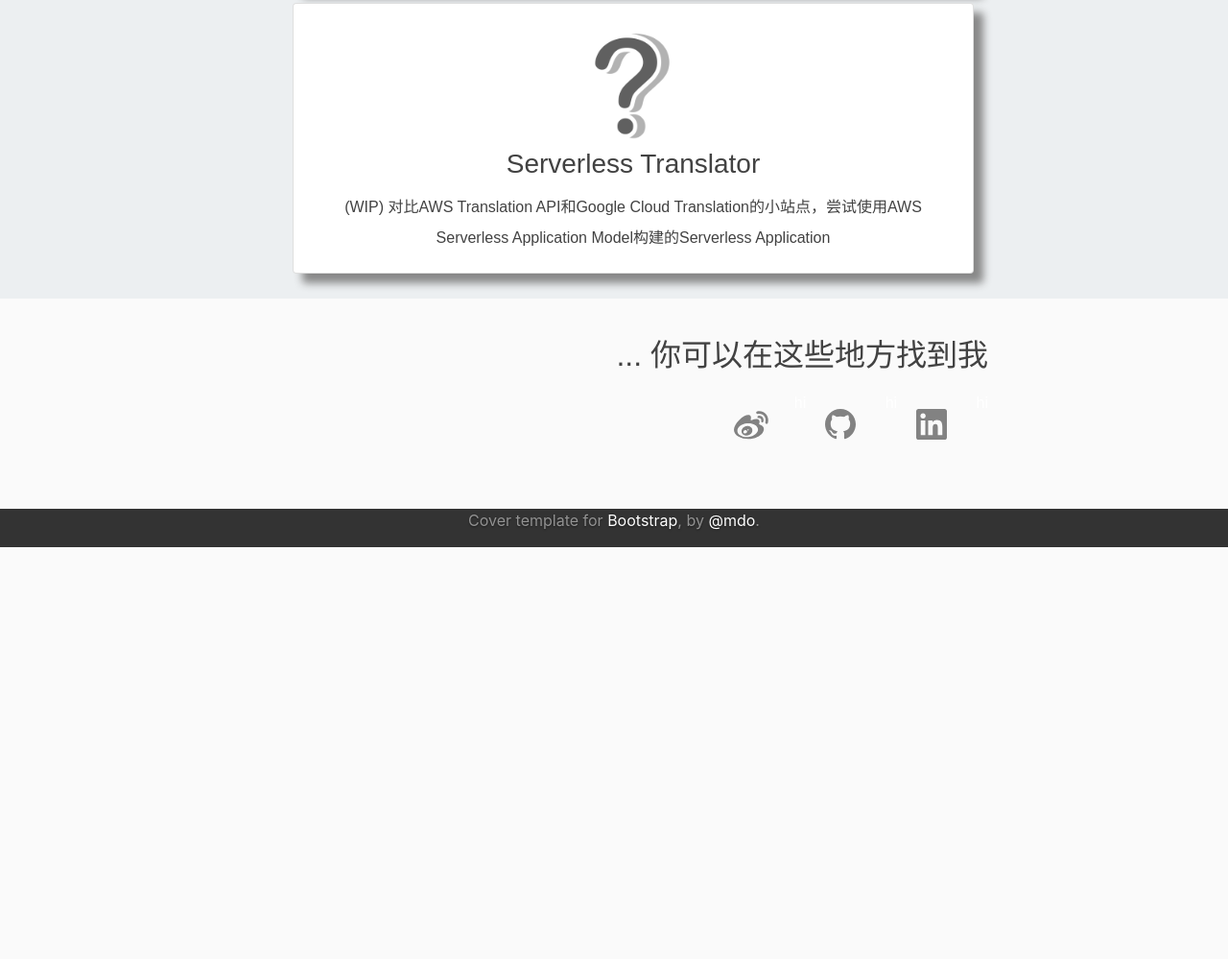
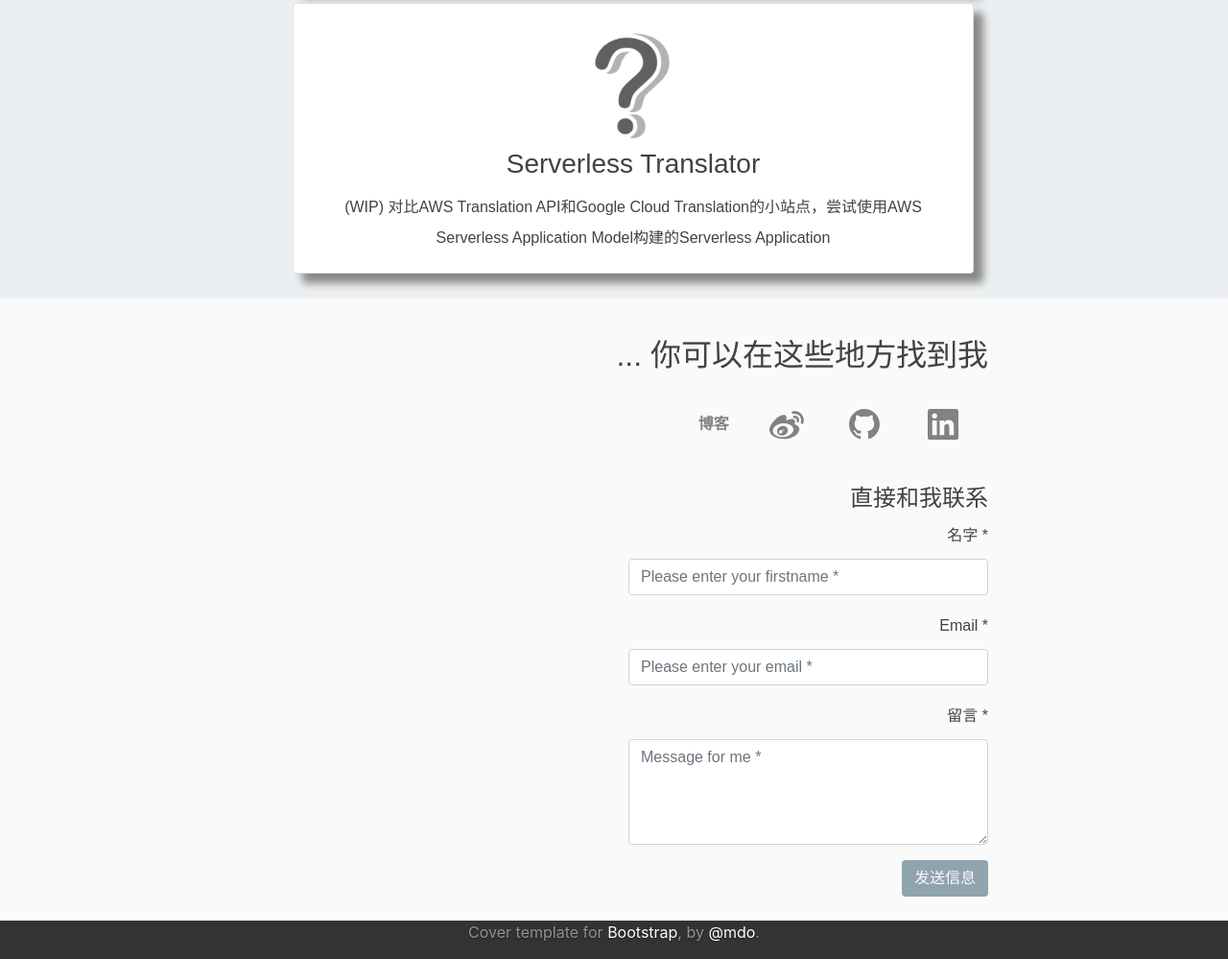
Before and after one commit to xkuokuo/xkuokuo.homepage, a plain HTML site: page index.html in a window 1280 px wide. Shown: the part 1316-2315 px from the top of the page at 96% size. Before the commit the page ends 1886 px from the top, so only its background shows below. Drawn offline with nearby package versions, Linux system fonts and the light colour scheme.

Commit message:
Add Contact Form

```diff
--- a/index.html
+++ b/index.html
@@ -25,7 +25,6 @@
           <nav class="nav nav-masthead justify-content-center">
             <a class="nav-link" href="#about_me">关于我</a>
             <a class="nav-link" href="#social_media">找到我</a>
-            <a class="nav-link" href="#contact">联系我</a>
           </nav>
         </div>
       </header>
@@ -92,10 +91,52 @@
         <div class="section_content">
           <h2>... 你可以在这些地方找到我</h2>
           <ul class="social_media_list">
-            <li><a href="https://weibo.com/2663109067"><svg class="svg_icon"><use xlink:href="static/img/minima-social-icons.svg#weibo"></use></svg>hi</a></li>
-            <li><a href="https://github.com/xkuokuo"><svg class="svg_icon"><use xlink:href="static/img/minima-social-icons.svg#github"></use></svg>hi</a></li>
-            <li><a href="https://www.linkedin.com/in/xin-kuo"><svg class="svg_icon"><use xlink:href="static/img/minima-social-icons.svg#linkedin"></use></svg>hi</a></li>
+            <li><a href="https://blog.xinkuo.me"><p>博客</p></a></li>
+            <li><a href="https://weibo.com/2663109067"><svg class="svg_icon"><use xlink:href="static/img/minima-social-icons.svg#weibo"></use></svg></a></li>
+            <li><a href="https://github.com/xkuokuo"><svg class="svg_icon"><use xlink:href="static/img/minima-social-icons.svg#github"></use></svg></a></li>
+            <li><a href="https://www.linkedin.com/in/xin-kuo"><svg class="svg_icon"><use xlink:href="static/img/minima-social-icons.svg#linkedin"></use></svg></a></li>
           </ul>
+
+          <h4>直接和我联系</h4>
+          <form id="contact-form" method="post" action="contact.php" role="form">
+            <div class="messages"></div>
+            <div class="controls">
+              <div class="row">
+                <div class="col-md-6"></div>
+                <div class="col-md-6">
+                  <div class="form-group">
+                    <label for="form_name">名字 *</label>
+                    <input id="form_name" type="text" name="name" class="form-control" placeholder="Please enter your firstname *" required="required" data-error="Firstname is required.">
+                    <div class="help-block with-errors"></div>
+                  </div>
+                </div>
+              </div>
+              <div class="row">
+                <div class="col-md-6"></div>
+                <div class="col-md-6">
+                  <div class="form-group">
+                    <label for="form_email">Email *</label>
+                    <input id="form_email" type="email" name="email" class="form-control" placeholder="Please enter your email *" required="required" data-error="Valid email is required.">
+                    <div class="help-block with-errors"></div>
+                  </div>
+                </div>
+              </div>
+              <div class="row">
+                <div class="col-md-6"></div>
+                <div class="col-md-6">
+                  <div class="form-group">
+                    <label for="form_message">留言 *</label>
+                    <textarea id="form_message" name="message" class="form-control" placeholder="Message for me *" rows="4" required="required" data-error="Please,leave us a message."></textarea>
+                    <div class="help-block with-errors"></div>
+                  </div>
+                </div>
+                <div class="col-md-12">
+                  <input type="submit" class="btn btn-send" value="发送信息">
+                </div>
+              </div>
+            </div>
+
+          </form>
         </div>
       </section>
 
--- a/static/css/cover.css
+++ b/static/css/cover.css
@@ -168,6 +168,16 @@
 .social_media_list li {
   display: inline;
 }
+.social_media_list p {
+  height: 48px;
+  width: 48px;
+  font-weight: bold;
+  color: #828282;
+  display: inline-block;
+  margin: 15px;
+  text-align: center;
+  vertical-align: text-top;
+}
 .svg_icon {
   width: 48px;
   height: 48px;
@@ -176,7 +186,10 @@
   margin: 15px;
   vertical-align: text-top;
 }
-
+.btn-send {
+  color: #fafafa;
+  background-color: #90A4AE;
+}
 
 /*
  * Footer
```
Lines whose indentation alone changed are shown as unchanged.
